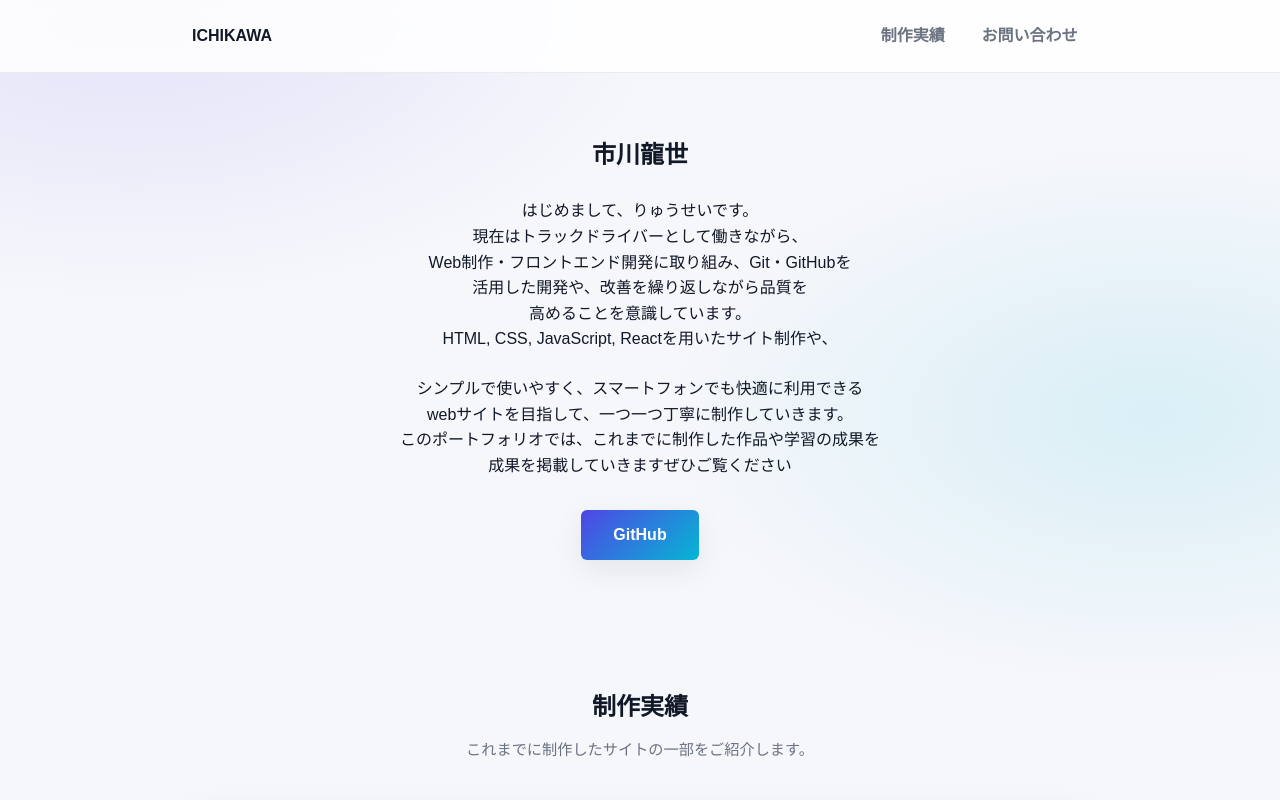
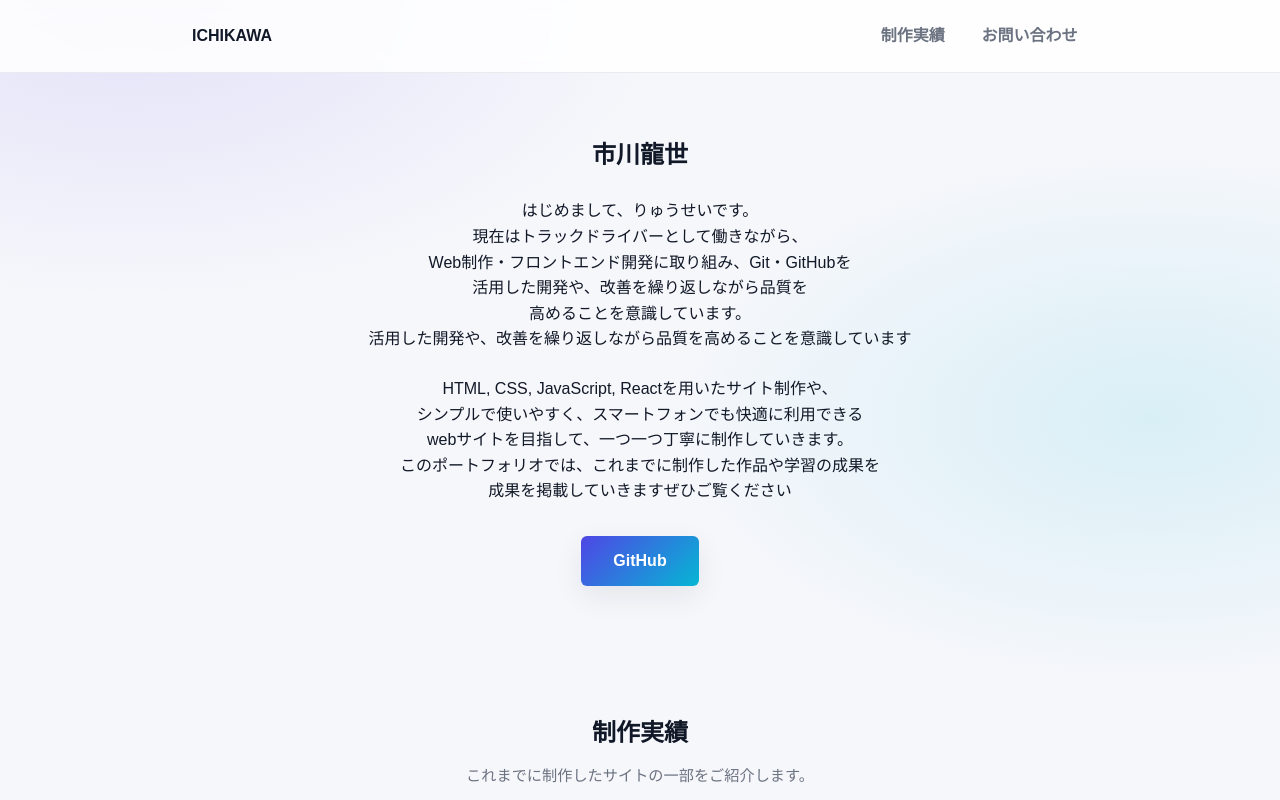
Before and after one commit to ryusei-420/portfolio-site, a plain HTML site: page index.html in a window 1280 px wide. Shown: the top 800 px of the page. Drawn offline with Linux system fonts and the light colour scheme.

Commit message:
style: aboutのテキスト調整

```diff
--- a/index.html
+++ b/index.html
@@ -27,12 +27,14 @@
         </p>
         <p>Web制作・フロントエンド開発に取り組み、Git・GitHubを</p>
         <p>
-          活用した開発や、改善を繰り返しながら品質を
-        </p>
+          活用した開発や、改善を繰り返しながら品質を</p>
         <p>
           高めることを意識しています。
         </p>
         <p class="about-group-end">
+          活用した開発や、改善を繰り返しながら品質を高めることを意識しています
+        </p>
+        <p>
           HTML, CSS, JavaScript, Reactを用いたサイト制作や、
         </p>
         <p>
```
